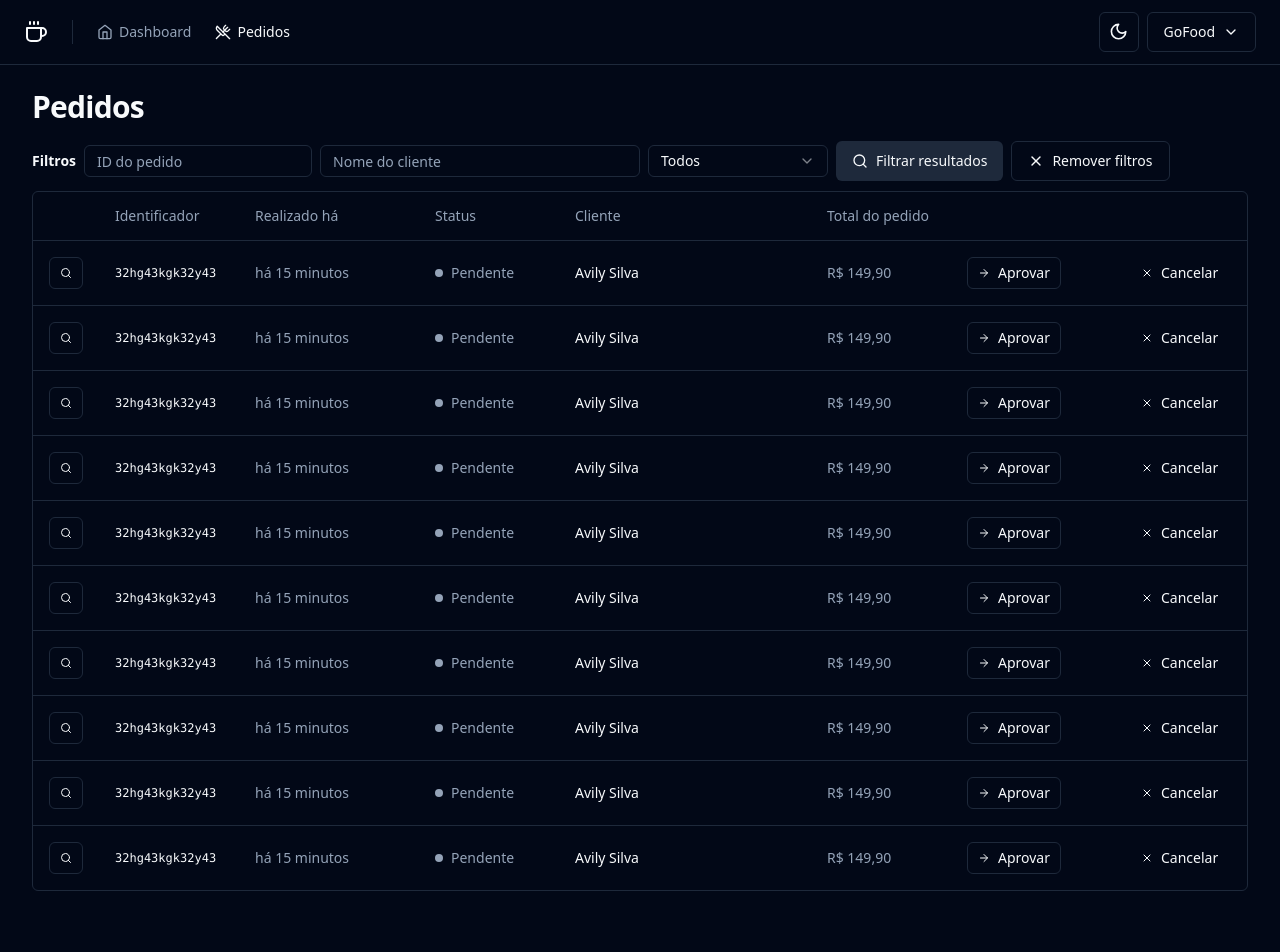
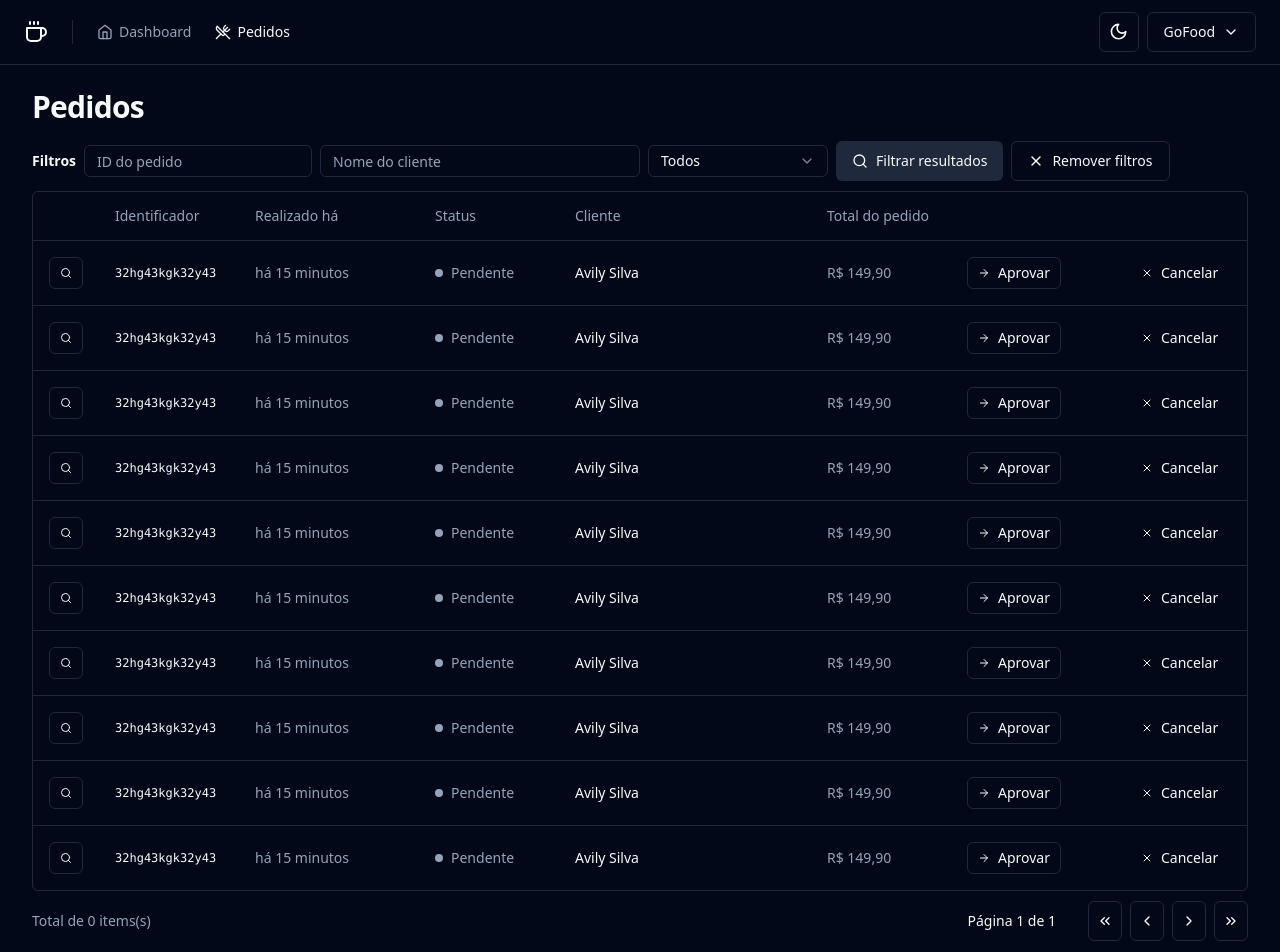
Before and after one commit to avilyre/gofood, a React (Vite) app: page /orders in a window 1280 px wide. Shown: the top 952 px of the page. Before the commit the page ends 923 px from the top, so only its background shows below. Built offline with nearby package versions, Linux system fonts and the light colour scheme.

Commit message:
feat: add pagination

```diff
--- /dev/null
+++ b/src/components/pagination/index.tsx
@@ -0,0 +1,47 @@
+import {
+  ChevronLeft,
+  ChevronRight,
+  ChevronsLeft,
+  ChevronsRight,
+} from "lucide-react";
+
+import { Button } from "../ui/button";
+import { PaginationProps } from "./interface";
+
+export function Pagination(props: PaginationProps) {
+  const { pageIndex, perPage, totalCount } = props;
+
+  const pages = Math.ceil(totalCount / perPage) || 1;
+
+  return (
+    <div className="flex items-center justify-between">
+      <span className="text-sm text-muted-foreground">
+        Total de {totalCount} items(s)
+      </span>
+
+      <div className="flex items-center gap-6 lg:gap-8">
+        <div className="flex text-sm font-medium">
+          Página {pageIndex + 1} de {pages}
+        </div>
+        <div className="flex items-center gap-2">
+          <Button className="p-2" type="button" variant="outline">
+            <ChevronsLeft className="w-4 h-4" />
+            <span className="sr-only">Primeira página</span>
+          </Button>
+          <Button className="p-2" type="button" variant="outline">
+            <ChevronLeft className="w-4 h-4" />
+            <span className="sr-only">Próxima página</span>
+          </Button>
+          <Button className="p-2" type="button" variant="outline">
+            <ChevronRight className="w-4 h-4" />
+            <span className="sr-only">Página anterior</span>
+          </Button>
+          <Button className="p-2" type="button" variant="outline">
+            <ChevronsRight className="w-4 h-4" />
+            <span className="sr-only">última página</span>
+          </Button>
+        </div>
+      </div>
+    </div>
+  );
+}
--- /dev/null
+++ b/src/components/pagination/interface.ts
@@ -0,0 +1,5 @@
+export interface PaginationProps {
+  pageIndex: number;
+  totalCount: number;
+  perPage: number;
+}
--- a/src/pages/app/orders/orders.tsx
+++ b/src/pages/app/orders/orders.tsx
@@ -1,6 +1,7 @@
 import { Fragment } from "react";
 import { Helmet } from "react-helmet-async";
 
+import { Pagination } from "@/components/pagination";
 import {
   Table,
   TableBody,
@@ -13,13 +14,16 @@
 import { OrdersTableRow } from "./orders-table-row";
 
 export function Orders() {
+  const pageIndex = 0;
+  const totalCount = 0;
+  const perPage = 10;
+
   return (
     <Fragment>
       <Helmet title="Pedidos" />
 
       <div className="flex flex-col gap-4">
         <h1 className="text-3xl font-bold tracking-tight">Pedidos</h1>
-      </div>
         <div className="space-y-2.5">
           <OrderTableFilters />
 
@@ -44,6 +48,13 @@
               </TableBody>
             </Table>
           </div>
+
+          <Pagination
+            pageIndex={pageIndex}
+            totalCount={totalCount}
+            perPage={perPage}
+          />
+        </div>
       </div>
     </Fragment>
   );
```
Lines whose indentation alone changed are shown as unchanged.
